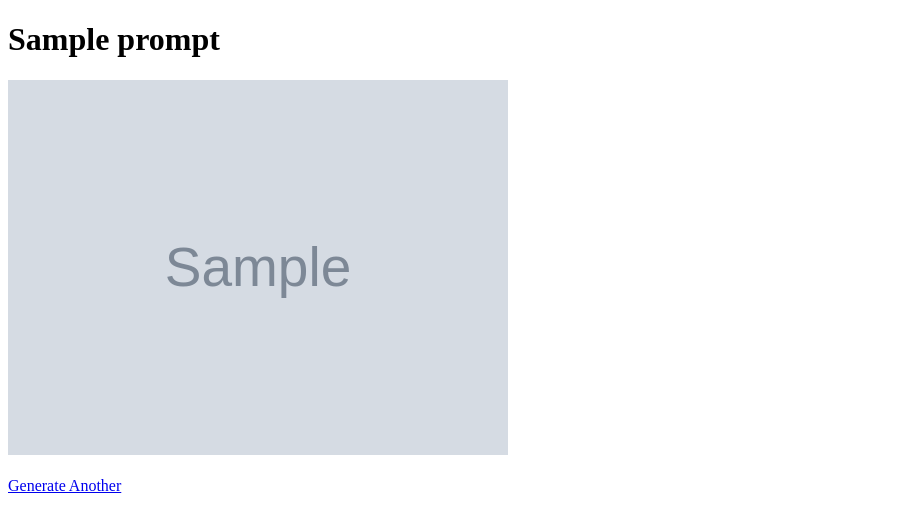
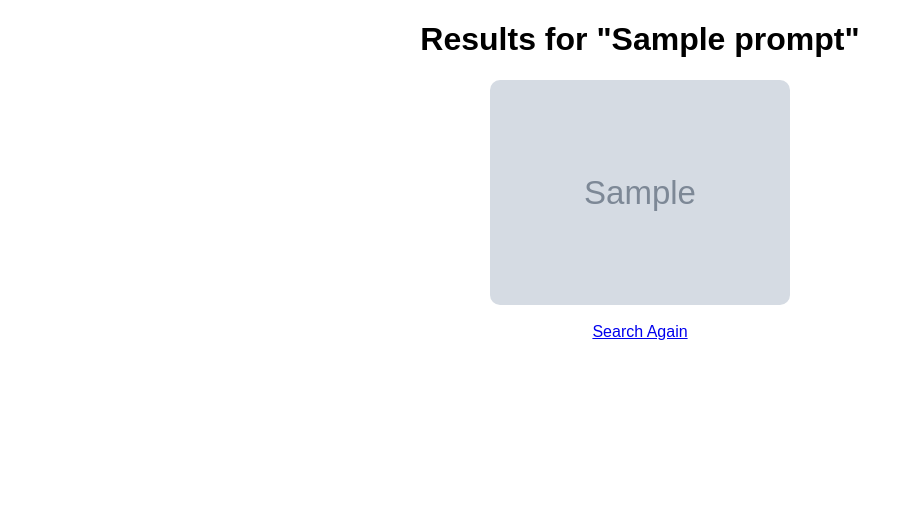
Before and after one commit to alternativemelton975-sudo/AI1mageGenerator, a Flask app: template templates/result.html in a window 1280 px wide. Shown: the top 532 px of the page, without its empty margins (0-913 px from the left). Run offline with Flask 3, Linux system fonts and the light colour scheme; the template is opened without the code that fills it: most values are stand-ins (such as "Sample title", 1, 10 or a date in 2020); grey boxes marked "Sample" are stand-in pictures.

Commit message:
Enhance result page with dynamic title and gallery
Updated the HTML structure to enhance the image gallery display and modified the title to reflect the prompt dynamically.

```diff
--- a/templates/result.html
+++ b/templates/result.html
@@ -1,18 +1,41 @@
 <!DOCTYPE html>
 <html>
 <head>
-    <title>Generated Images</title>
+    <title>{{ prompt }}</title>
+
+    <style>
+        body{
+            text-align:center;
+            font-family:Arial,sans-serif;
+        }
+
+        .gallery{
+            display:flex;
+            flex-wrap:wrap;
+            justify-content:center;
+            gap:20px;
+        }
+
+        img{
+            width:300px;
+            border-radius:10px;
+        }
+    </style>
+
 </head>
 <body>
 
-<h1>{{ prompt }}</h1>
+<h1>Results for "{{ prompt }}"</h1>
 
-{% for image_url in image_urls %}
-    <img src="{{ image_url }}" width="500">
-    <br><br>
-{% endfor %}
+<div class="gallery">
+    {% for image in image_urls %}
+        <img src="{{ image }}" alt="{{ prompt }}">
+    {% endfor %}
+</div>
 
-<a href="/">Generate Another</a>
+<br>
+
+<a href="/">Search Again</a>
 
 </body>
 </html>
```
